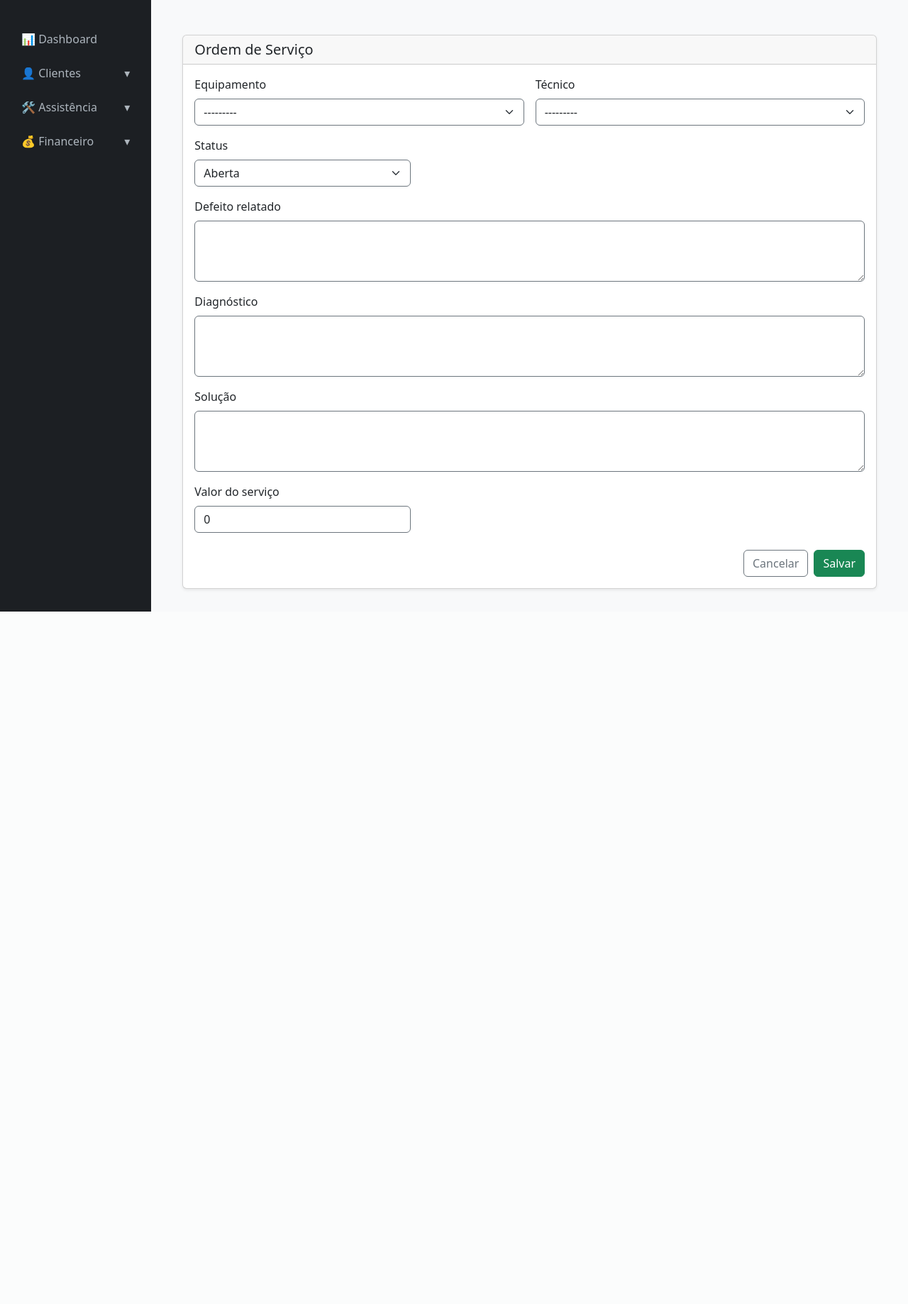
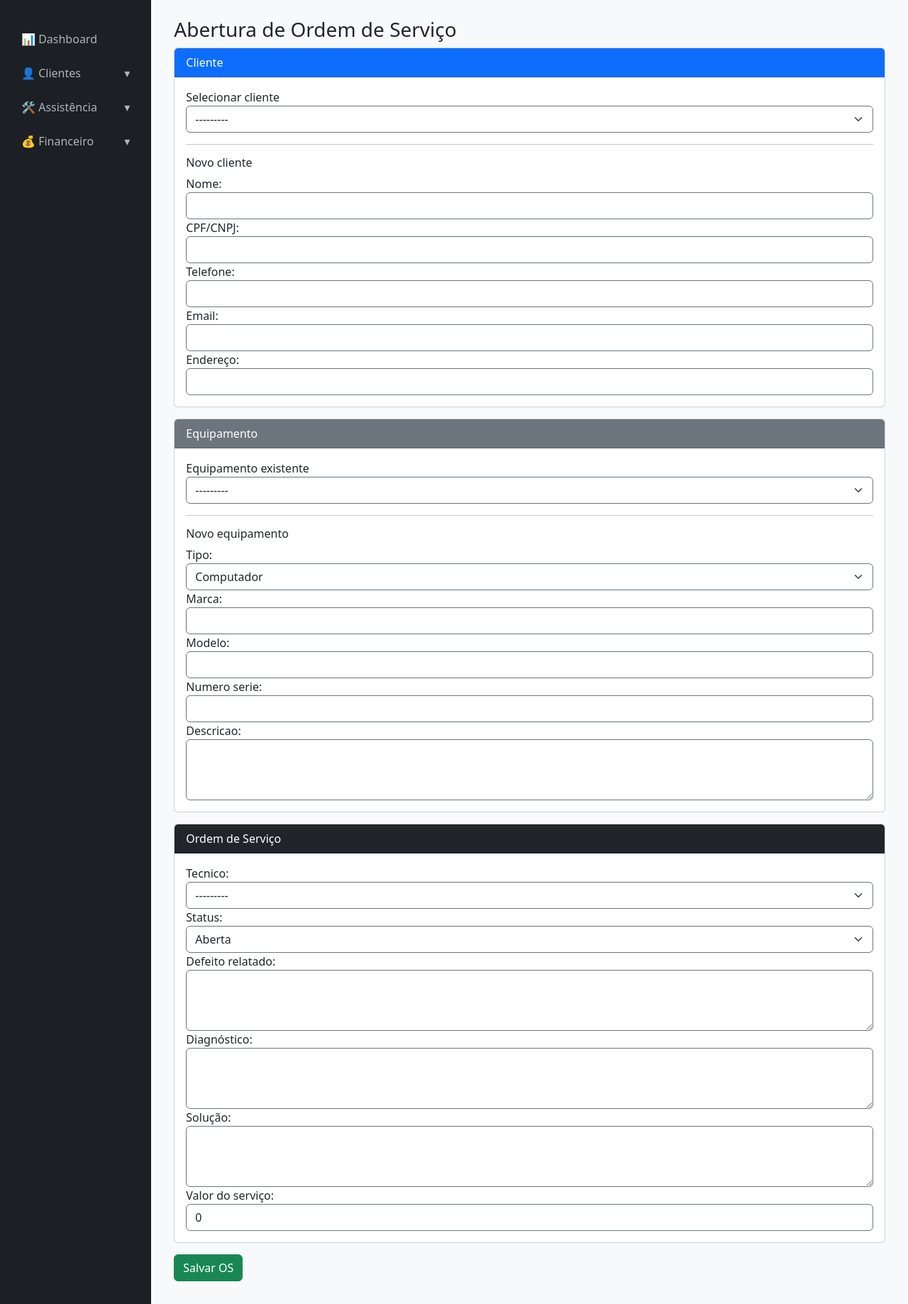
Before and after one commit to franciscomororo1/FMTECH, a Django app: page /ordens/nova/ in a window 1280 px wide. Shown: the part 127-1965 px from the top of the page at 71% size. Before the commit the page ends 989 px from the top, so only its background shows below. Run offline with Django 5.2, Linux system fonts and the light colour scheme; the visitor is signed in with stand-in values (Sample User, id 1); data that the repository does not hold is empty.

Commit message:
Adicionando opção de cadastrar um cliente ou equipamento ao abrir OS

```diff
--- a/core/forms.py
+++ b/core/forms.py
@@ -45,9 +45,72 @@ class EquipamentoForm(BaseBootstrapForm):
 
 
 # ===============================
-# FORM DE ORDEM DE SERVIÇO
+# FORM DE ORDEM DE SERVIÇO COMPLETO
 # ===============================
+
 class OrdemServicoForm(BaseBootstrapForm):
+
+    # ===============================
+    # EQUIPAMENTO
+    # ===============================
+
+    equipamento = forms.ModelChoiceField(
+        queryset=Equipamento.objects.all(),
+        required=False,
+        widget=forms.HiddenInput()
+    )
+
+
+    # ===============================
+    # CLIENTE EXISTENTE
+    # ===============================
+    cliente = forms.ModelChoiceField(
+        queryset=Cliente.objects.all(),
+        required=False,
+        label='Cliente existente',
+        widget=forms.Select(attrs={'class': 'form-select'})
+    )
+
+    # ===============================
+    # NOVO CLIENTE
+    # ===============================
+    cliente_nome = forms.CharField(required=False, label='Nome')
+    cliente_cpf_cnpj = forms.CharField(required=False, label='CPF/CNPJ')
+    cliente_telefone = forms.CharField(required=False, label='Telefone')
+    cliente_email = forms.EmailField(required=False, label='Email')
+    cliente_endereco = forms.CharField(required=False, label='Endereço')
+
+    # ===============================
+    # EQUIPAMENTO EXISTENTE
+    # ===============================
+    equipamento_existente = forms.ModelChoiceField(
+        queryset=Equipamento.objects.all(),
+        required=False,
+        label='Equipamento existente',
+        widget=forms.Select(attrs={'class': 'form-select'})
+    )
+
+    # ===============================
+    # NOVO EQUIPAMENTO
+    # ===============================
+    tipo = forms.ChoiceField(
+        choices=Equipamento.TIPO_CHOICES,
+        required=False,
+        label='Tipo'
+    )
+
+    marca = forms.CharField(required=False)
+    modelo = forms.CharField(required=False)
+    numero_serie = forms.CharField(required=False)
+
+    descricao = forms.CharField(
+        required=False,
+        widget=forms.Textarea(attrs={'rows': 3})
+    )
+
+    # ===============================
+    # META
+    # ===============================
     class Meta:
         model = OrdemServico
         fields = [
@@ -59,6 +122,7 @@ class OrdemServicoForm(BaseBootstrapForm):
             'solucao',
             'valor_servico',
         ]
+
 
 # ===============================
 # FORM DE RECEITA
@@ -113,3 +177,35 @@ class DespesaForm(BaseBootstrapForm):
             'status': forms.Select(),
             'observacao': forms.Textarea(attrs={'rows': 3}),
         }
+
+# ===============================
+# FORM INLINE CLIENTE (OS)
+# ===============================
+
+class ClienteInlineForm(BaseBootstrapForm):
+    class Meta:
+        model = Cliente
+        fields = [
+            'nome',
+            'cpf_cnpj',
+            'telefone',
+            'email',
+            'endereco',
+        ]
+
+
+# ===============================
+# FORM INLINE EQUIPAMENTO (OS)
+# ===============================
+
+class EquipamentoInlineForm(BaseBootstrapForm):
+    class Meta:
+        model = Equipamento
+        fields = [
+            'cliente',
+            'tipo',
+            'marca',
+            'modelo',
+            'numero_serie',
+            'descricao',
+        ]
--- a/core/templates/core/base.html
+++ b/core/templates/core/base.html
@@ -8,6 +8,9 @@
 
     <!-- Bootstrap 5 -->
     <link href="https://cdn.jsdelivr.net/npm/bootstrap@5.3.2/dist/css/bootstrap.min.css" rel="stylesheet">
+
+     <!-- Bootstrap Icons (ÍCONE IMPRESSORA) -->
+    <link href="https://cdn.jsdelivr.net/npm/bootstrap-icons@1.11.3/font/bootstrap-icons.css" rel="stylesheet">
 
     <style>
         body {
--- a/core/templates/core/os/form.html
+++ b/core/templates/core/os/form.html
@@ -1,48 +1,107 @@
 {% extends "core/form_base.html" %}
+{% block content %}
 
-{% block form_title %}
-Ordem de Serviço
-{% endblock %}
+<h3>Abertura de Ordem de Serviço</h3>
 
-{% block form_fields %}
+<form method="post">
+    {% csrf_token %}
 
-<div class="col-md-6">
-    <label class="form-label">Equipamento</label>
-    {{ form.equipamento }}
-</div>
+    <!-- ================= CLIENTE ================= -->
+    <div class="card mb-3">
+        <div class="card-header bg-primary text-white">
+            Cliente
+        </div>
+        <div class="card-body">
 
-<div class="col-md-6">
-    <label class="form-label">Técnico</label>
-    {{ form.tecnico }}
-</div>
+            <label>Selecionar cliente</label>
+            {{ form.cliente }}
 
-<div class="col-md-4">
-    <label class="form-label">Status</label>
-    {{ form.status }}
-</div>
+            <hr>
 
-<div class="col-12">
-    <label class="form-label">Defeito relatado</label>
-    {{ form.defeito_relatado }}
-</div>
+            <h6>Novo cliente</h6>
 
-<div class="col-12">
-    <label class="form-label">Diagnóstico</label>
-    {{ form.diagnostico }}
-</div>
+            {{ form.cliente_nome.label_tag }}
+            {{ form.cliente_nome }}
 
-<div class="col-12">
-    <label class="form-label">Solução</label>
-    {{ form.solucao }}
-</div>
+            {{ form.cliente_cpf_cnpj.label_tag }}
+            {{ form.cliente_cpf_cnpj }}
 
-<div class="col-md-4">
-    <label class="form-label">Valor do serviço</label>
-    {{ form.valor_servico }}
-</div>
+            {{ form.cliente_telefone.label_tag }}
+            {{ form.cliente_telefone }}
+
+            {{ form.cliente_email.label_tag }}
+            {{ form.cliente_email }}
+
+            {{ form.cliente_endereco.label_tag }}
+            {{ form.cliente_endereco }}
+
+        </div>
+    </div>
+
+    <!-- ================= EQUIPAMENTO ================= -->
+    <div class="card mb-3">
+        <div class="card-header bg-secondary text-white">
+            Equipamento
+        </div>
+        <div class="card-body">
+
+            <label>Equipamento existente</label>
+            {{ form.equipamento_existente }}
+
+            <hr>
+
+            <h6>Novo equipamento</h6>
+
+            {{ form.tipo.label_tag }}
+            {{ form.tipo }}
+
+            {{ form.marca.label_tag }}
+            {{ form.marca }}
+
+            {{ form.modelo.label_tag }}
+            {{ form.modelo }}
+
+            {{ form.numero_serie.label_tag }}
+            {{ form.numero_serie }}
+
+            {{ form.descricao.label_tag }}
+            {{ form.descricao }}
+
+        </div>
+    </div>
+
+    <!-- ================= OS ================= -->
+    <div class="card mb-3">
+        <div class="card-header bg-dark text-white">
+            Ordem de Serviço
+        </div>
+        <div class="card-body">
+
+            {{ form.tecnico.label_tag }}
+            {{ form.tecnico }}
+
+            {{ form.status.label_tag }}
+            {{ form.status }}
+
+            {{ form.defeito_relatado.label_tag }}
+            {{ form.defeito_relatado }}
+
+            {{ form.diagnostico.label_tag }}
+            {{ form.diagnostico }}
+
+            {{ form.solucao.label_tag }}
+            {{ form.solucao }}
+
+            {{ form.valor_servico.label_tag }}
+            {{ form.valor_servico }}
+
+        </div>
+    </div>
+
+    <button class="btn btn-success">
+        Salvar OS
+    </button>
+
+</form>
 
 {% endblock %}
-
-{% block cancel_url %}
-{% url 'os_lista' %}
-{% endblock %}
--- a/core/urls.py
+++ b/core/urls.py
@@ -23,6 +23,7 @@ urlpatterns = [
     path('ordens/nova/', views.os_nova, name='os_nova'),
     path('ordens/<int:pk>/editar/', views.os_editar, name='os_editar'),
     path('ordens/<int:pk>/excluir/', views.os_excluir, name='os_excluir'),
+    path('os/<int:pk>/print/', views.os_print, name='os_print'),
 
     # RECEITAS
     path('receitas/', views.receita_lista, name='receita_lista'),
--- a/core/views.py
+++ b/core/views.py
@@ -20,6 +20,8 @@ from .forms import (
     OrdemServicoForm,
     ReceitaForm,
     DespesaForm,
+    ClienteInlineForm,
+    EquipamentoInlineForm,
 )
 
 # =========================
@@ -146,22 +148,104 @@ def os_lista(request):
     })
 
 
+
 @login_required
 def os_nova(request):
-    form = OrdemServicoForm(request.POST or None)
 
-    if form.is_valid():
-        os = form.save(commit=False)
-        os.status = OrdemServico.STATUS_ABERTA
-        os.save()
+    if request.method == 'POST':
+        form = OrdemServicoForm(request.POST)
 
-        messages.success(
-            request,
-            f'Ordem de Serviço {os.numero_os} criada com sucesso!'
-        )
-        return redirect('os_lista')
+        if form.is_valid():
 
-    return render(request, 'core/os/form.html', {'form': form})
+            # ===============================
+            # CLIENTE
+            # ===============================
+            cliente = form.cleaned_data.get('cliente')
+
+            if not cliente:
+                nome = form.cleaned_data.get('cliente_nome')
+
+                if nome:
+                    cliente = Cliente.objects.create(
+                        nome=nome,
+                        cpf_cnpj=form.cleaned_data.get('cliente_cpf_cnpj'),
+                        telefone=form.cleaned_data.get('cliente_telefone'),
+                        email=form.cleaned_data.get('cliente_email'),
+                        endereco=form.cleaned_data.get('cliente_endereco'),
+                    )
+                else:
+                    form.add_error(
+                        'cliente',
+                        'Selecione ou cadastre um cliente.'
+                    )
+                    return render(
+                        request,
+                        'core/os/form.html',
+                        {'form': form}
+                    )
+
+            # ===============================
+            # EQUIPAMENTO
+            # ===============================
+            equipamento = form.cleaned_data.get(
+                'equipamento_existente'
+            )
+
+            if not equipamento:
+                tipo = form.cleaned_data.get('tipo')
+
+                if tipo:
+                    equipamento = Equipamento.objects.create(
+                        cliente=cliente,
+                        tipo=tipo,
+                        marca=form.cleaned_data.get('marca'),
+                        modelo=form.cleaned_data.get('modelo'),
+                        numero_serie=form.cleaned_data.get('numero_serie'),
+                        descricao=form.cleaned_data.get('descricao'),
+                    )
+                else:
+                    form.add_error(
+                        'equipamento_existente',
+                        'Selecione ou cadastre um equipamento.'
+                    )
+                    return render(
+                        request,
+                        'core/os/form.html',
+                        {'form': form}
+                    )
+
+            # ===============================
+            # SALVA OS
+            # ===============================
+            os = form.save(commit=False)
+            os.equipamento = equipamento
+            os.save()
+
+            # ===============================
+            # REDIRECIONA PRA LISTA
+            # ===============================
+            return redirect('os_lista')
+
+    else:
+        form = OrdemServicoForm()
+
+    return render(
+        request,
+        'core/os/form.html',
+        {'form': form}
+    )
+
+
+@login_required
+def os_print(request, pk):
+
+    os = OrdemServico.objects.get(pk=pk)
+
+    return render(
+        request,
+        'core/os/print.html',
+        {'os': os}
+    )
 
 
 @login_required
```
Also changed, not shown: core/templates/core/os/lista.html (+25 -2 lines), core/templates/core/os/print.html (added, +41 -0 lines).
